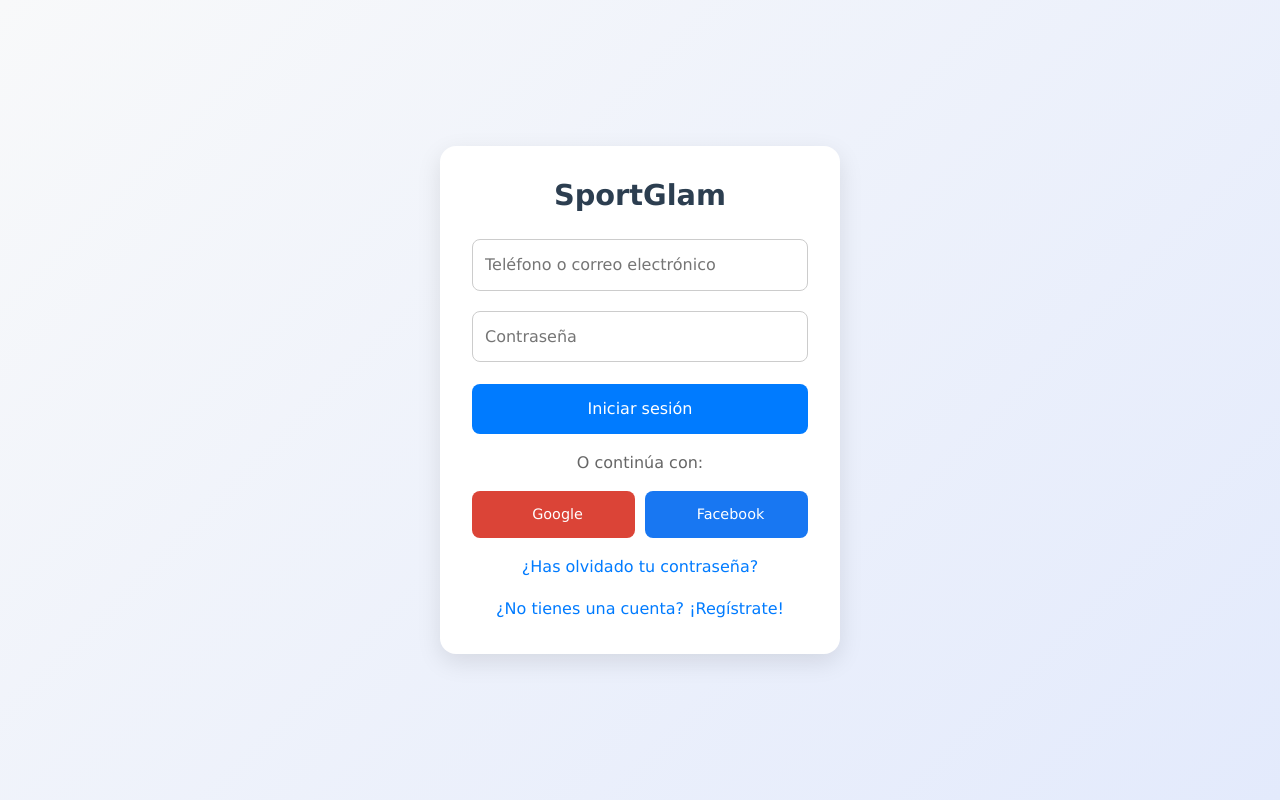
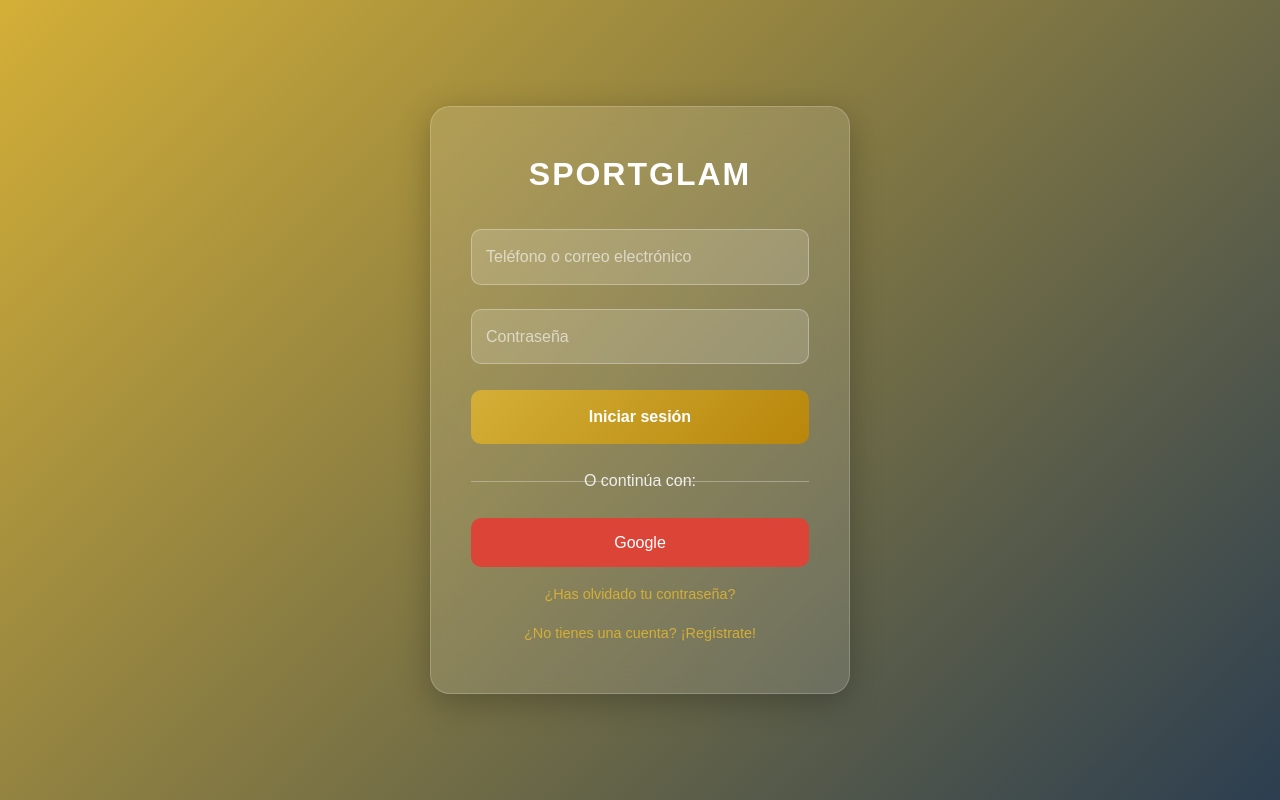
Before and after one commit to JuanJosecaicedo777/SPORTGLAM, a React (Create React App) app: page /login in a window 1280 px wide. Built offline with nearby package versions, Linux system fonts and the light colour scheme.

Commit message:
ACTUALIZACION LOGIN

```diff
--- a/src/pages/LoginPage/LoginPage.css
+++ b/src/pages/LoginPage/LoginPage.css
@@ -1,116 +1,157 @@
+/* Fondo con gradiente elegante */
 .login-container {
   display: flex;
   justify-content: center;
   align-items: center;
   min-height: 100vh;
-  background: linear-gradient(135deg, #f8f9fa, #e3eafc);
+  background: linear-gradient(135deg, #d4af37, #2c3e50);
+  font-family: "Poppins", sans-serif;
 }
 
+/* Caja estilo glassmorphism */
 .login-box {
-  background: #fff;
-  padding: 2rem;
-  border-radius: 16px;
-  box-shadow: 0 8px 24px rgba(0, 0, 0, 0.1);
+  background: rgba(255, 255, 255, 0.12);
+  padding: 3rem 2.5rem;
+  border-radius: 20px;
+  box-shadow: 0 8px 32px rgba(0, 0, 0, 0.25);
+  backdrop-filter: blur(12px);
+  -webkit-backdrop-filter: blur(12px);
+  border: 1px solid rgba(255, 255, 255, 0.2);
   width: 100%;
-  max-width: 400px;
+  max-width: 420px;
   text-align: center;
+  animation: fadeIn 1s ease-in-out;
 }
 
-.login-title {
-  margin-bottom: 1rem;
-  font-size: 1.8rem;
-  font-weight: bold;
-  color: #2c3e50;
+/* Animación suave */
+@keyframes fadeIn {
+  from {
+    opacity: 0;
+    transform: translateY(-30px);
+  }
+  to {
+    opacity: 1;
+    transform: translateY(0);
+  }
 }
 
+/* Logo */
+.logo {
+  width: 130px;
+  margin-bottom: 1rem;
+}
+
+/* Título */
+.login-title {
+  margin-bottom: 1.5rem;
+  font-size: 2rem;
+  font-weight: 700;
+  color: #fff;
+  letter-spacing: 2px;
+  text-transform: uppercase;
+}
+
+/* Inputs */
 .form-input {
   width: 100%;
-  padding: 12px;
-  margin: 10px 0;
-  border-radius: 8px;
-  border: 1px solid #ccc;
+  padding: 14px;
+  margin: 12px 0;
+  border-radius: 10px;
+  border: 1px solid rgba(255, 255, 255, 0.3);
   outline: none;
-  transition: border 0.3s ease;
+  font-size: 1rem;
+  background: rgba(255, 255, 255, 0.15);
+  color: #fff;
+  transition: all 0.3s ease;
+}
+
+.form-input::placeholder {
+  color: rgba(255, 255, 255, 0.6);
 }
 
 .form-input:focus {
-  border: 1px solid #007bff;
+  border: 1px solid #d4af37;
+  box-shadow: 0 0 8px rgba(212, 175, 55, 0.6);
 }
 
+/* Botón login */
 .btn-login {
   width: 100%;
-  padding: 12px;
-  margin-top: 12px;
-  background: #007bff;
+  padding: 14px;
+  margin-top: 14px;
+  background: linear-gradient(135deg, #d4af37, #b8860b);
   border: none;
-  border-radius: 8px;
+  border-radius: 10px;
   color: #fff;
   font-size: 1rem;
+  font-weight: 600;
   cursor: pointer;
-  transition: background 0.3s ease;
+  transition: all 0.3s ease;
 }
 
 .btn-login:hover {
-  background: #0056b3;
+  transform: translateY(-2px);
+  box-shadow: 0 6px 20px rgba(212, 175, 55, 0.4);
 }
 
+/* Separador */
 .or {
-  margin: 1rem 0;
+  margin: 1.5rem 0;
   font-weight: 500;
-  color: #666;
+  color: #eee;
+  position: relative;
 }
 
-.social-buttons {
-  display: flex;
-  justify-content: space-between;
-  gap: 10px;
+.or::before,
+.or::after {
+  content: "";
+  position: absolute;
+  top: 50%;
+  width: 40%;
+  height: 1px;
+  background: rgba(255, 255, 255, 0.3);
 }
 
-.btn-social {
-  flex: 1;
-  padding: 12px;
-  border-radius: 8px;
-  border: none;
-  font-size: 0.9rem;
-  cursor: pointer;
-  display: flex;
-  align-items: center;
-  justify-content: center;
-  gap: 8px;
-  transition: transform 0.2s;
+.or::before {
+  left: 0;
 }
 
-.btn-social:hover {
-  transform: scale(1.05);
+.or::after {
+  right: 0;
 }
 
+/* Botón Google */
 .btn-social.google {
+  width: 100%;
+  padding: 12px;
+  border-radius: 10px;
+  border: none;
+  font-size: 1rem;
+  font-weight: 500;
+  cursor: pointer;
   background: #db4437;
   color: white;
+  transition: transform 0.2s, box-shadow 0.3s;
 }
 
-.btn-social.facebook {
-  background: #1877f2;
-  color: white;
+.btn-social.google:hover {
+  transform: translateY(-2px);
+  box-shadow: 0 6px 15px rgba(219, 68, 55, 0.5);
 }
 
-.alert-error {
-  background: #f8d7da;
-  color: #842029;
-  padding: 10px;
-  border-radius: 8px;
-  margin-bottom: 1rem;
-}
-
+/* Links */
 .forgot,
 .register {
   display: block;
   margin-top: 1rem;
-  color: #007bff;
+  color: #d4af37;
   text-decoration: none;
+  font-size: 0.9rem;
+  transition: color 0.3s ease;
 }
 
 .forgot:hover,
 .register:hover {
+  color: #fff;
   text-decoration: underline;
 }
--- a/src/pages/LoginPage/LoginPage.js
+++ b/src/pages/LoginPage/LoginPage.js
@@ -2,6 +2,10 @@
 import { Link, useNavigate } from "react-router-dom";
 import "./LoginPage.css";
 import Swal from "sweetalert2";
+
+// 🔹 Importa Firebase
+import { auth, googleProvider } from "../../Firebase/Firebase";
+import { signInWithPopup } from "firebase/auth";
 
 function Login() {
   const [emailOrPhone, setEmailOrPhone] = useState("");
@@ -9,7 +13,7 @@
   const [error, setError] = useState("");
   const navigate = useNavigate();
 
-  // 🔹 Login manual con usuario fijo
+  // 🔹 Login manual con usuario fijo (demo)
   const handleSubmit = (e) => {
     e.preventDefault();
     setError("");
@@ -20,6 +24,19 @@
     } else {
       setError("Correo/contraseña inválidos.");
       Swal.fire("Error", "Correo/contraseña inválidos.", "error");
+    }
+  };
+
+  // 🔹 Login con Google
+  const handleGoogleLogin = async () => {
+    try {
+      const result = await signInWithPopup(auth, googleProvider);
+      const user = result.user;
+      Swal.fire("Bienvenido", `Hola ${user.displayName}`, "success");
+      navigate("/dashboard"); // 🔹 Redirige al Dashboard
+    } catch (err) {
+      console.error("Error en Google Login:", err);
+      Swal.fire("Error", "No se pudo iniciar sesión con Google.", "error");
     }
   };
 
@@ -53,23 +70,9 @@
 
         <p className="or">O continúa con:</p>
         <div className="social-buttons">
-          <button
-            type="button"
-            className="btn-social google"
-            onClick={() =>
-              Swal.fire("Aviso", "Login con Google deshabilitado en modo demo", "info")
-            }
-          >
+          {/* 🔹 Botón Google funcional */}
+          <button type="button" className="btn-social google" onClick={handleGoogleLogin}>
             <i className="fab fa-google"></i> Google
-          </button>
-          <button
-            type="button"
-            className="btn-social facebook"
-            onClick={() =>
-              Swal.fire("Aviso", "Login con Facebook deshabilitado en modo demo", "info")
-            }
-          >
-            <i className="fab fa-facebook-f"></i> Facebook
           </button>
         </div>
 
--- /dev/null
+++ b/src/pages/RegisterPage/RegisterPage.css
@@ -0,0 +1,92 @@
+/* Fondo con degradado elegante */
+.register-container {
+  min-height: 100vh;
+  display: flex;
+  justify-content: center;
+  align-items: center;
+  background: linear-gradient(135deg, #6b5b3e, #a8966b);
+  font-family: "Arial", sans-serif;
+}
+
+/* Tarjeta central */
+.register-card {
+  background: rgba(255, 255, 255, 0.08);
+  padding: 40px;
+  border-radius: 15px;
+  width: 450px;
+  box-shadow: 0px 4px 15px rgba(0, 0, 0, 0.4);
+  backdrop-filter: blur(10px);
+  color: white;
+  text-align: center;
+}
+
+/* Título */
+.register-title {
+  font-size: 1.8rem;
+  margin-bottom: 20px;
+  font-weight: bold;
+}
+
+/* Inputs */
+.register-form input,
+.register-form select {
+  width: 100%;
+  padding: 12px;
+  margin: 8px 5px;
+  border: none;
+  border-radius: 8px;
+  background: rgba(255, 255, 255, 0.15);
+  color: white;
+  outline: none;
+}
+
+.register-form input::placeholder {
+  color: #ddd;
+}
+
+.register-form select {
+  color: #ddd;
+}
+
+/* Alinear inputs en filas */
+.row {
+  display: flex;
+  gap: 10px;
+  justify-content: space-between;
+}
+
+/* Botón enviar */
+.btn-submit {
+  width: 100%;
+  padding: 12px;
+  margin-top: 20px;
+  border: none;
+  border-radius: 8px;
+  background: linear-gradient(90deg, #d4af37, #b8860b);
+  color: white;
+  font-weight: bold;
+  cursor: pointer;
+  transition: 0.3s;
+}
+
+.btn-submit:hover {
+  background: linear-gradient(90deg, #eacb5e, #d4af37);
+}
+
+/* Botón volver */
+.btn-back {
+  margin-top: 15px;
+  width: 100%;
+  padding: 10px;
+  background: transparent;
+  border: 2px solid #d4af37;
+  border-radius: 8px;
+  color: #d4af37;
+  font-weight: bold;
+  cursor: pointer;
+  transition: 0.3s;
+}
+
+.btn-back:hover {
+  background: rgba(212, 175, 55, 0.2);
+}
```
Also changed, not shown: src/pages/RegisterPage/RegisterPage.js (+36 -80 lines), src/pages/assets/logo.jpg (deleted).
